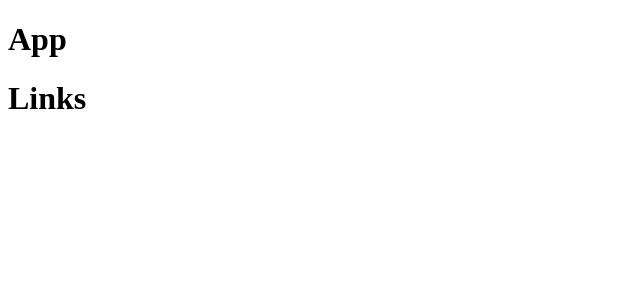
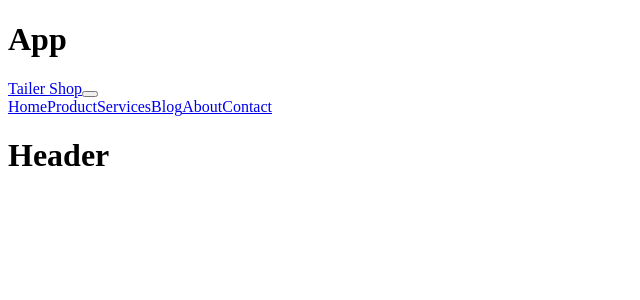
Before and after one commit to YakubuAmidu/Tailor-shop, a React (Create React App) app: page / in a window 1280 px wide. Shown: the top 300 px of the page, without its empty margins (0-640 px from the left). Built offline with nearby package versions, Linux system fonts and the light colour scheme.

Commit message:
Commiting changes

```diff
--- a/src/App.js
+++ b/src/App.js
@@ -1,12 +1,13 @@
 import React from "react";
-import { Link } from "react-router-dom";
 import Links from "./components/Links";
+import Header from "./components/Header";
 
 const App = () => {
   return (
     <div>
       <h1>App</h1>
       <Links />
+      <Header />
     </div>
   );
 };
--- /dev/null
+++ b/src/components/Header.js
@@ -0,0 +1,13 @@
+import React, { Component } from "react";
+
+class Header extends Component {
+  render() {
+    return (
+      <div>
+        <h1>Header</h1>
+      </div>
+    );
+  }
+}
+
+export default Header;
--- a/src/components/Links.js
+++ b/src/components/Links.js
@@ -1,11 +1,49 @@
 import React, { Component } from "react";
 import { Link } from "react-router-dom";
+import { Navbar, Nav } from "react-bootstrap";
 
 class Links extends Component {
   render() {
     return (
-      <div>
-        <h1>Links</h1>
+      <div className="Navbar">
+        <Navbar bg="dark" expand="md">
+          <Navbar.Brand href="#home">Tailer Shop</Navbar.Brand>
+          <Navbar.Toggle aria-controls="basic-navbar-nav" />
+          <Navbar.Collapse id="basic-navbar-nav">
+            <Nav className="mr-auto">
+              <Nav.Link>
+                <Link to="/#" className="Link_home">
+                  Home
+                </Link>
+              </Nav.Link>
+              <Nav.Link>
+                <Link to="/#" className="Link_product">
+                  Product
+                </Link>
+              </Nav.Link>
+              <Nav.Link>
+                <Link to="/#" className="Link_services">
+                  Services
+                </Link>
+              </Nav.Link>
+              <Nav.Link>
+                <Link to="/#" className="Link_blog">
+                  Blog
+                </Link>
+              </Nav.Link>
+              <Nav.Link>
+                <Link to="/#" className="Link_about">
+                  About
+                </Link>
+              </Nav.Link>
+              <Nav.Link>
+                <Link to="/#" className="Link_contact">
+                  Contact
+                </Link>
+              </Nav.Link>
+            </Nav>
+          </Navbar.Collapse>
+        </Navbar>
       </div>
     );
   }
```
